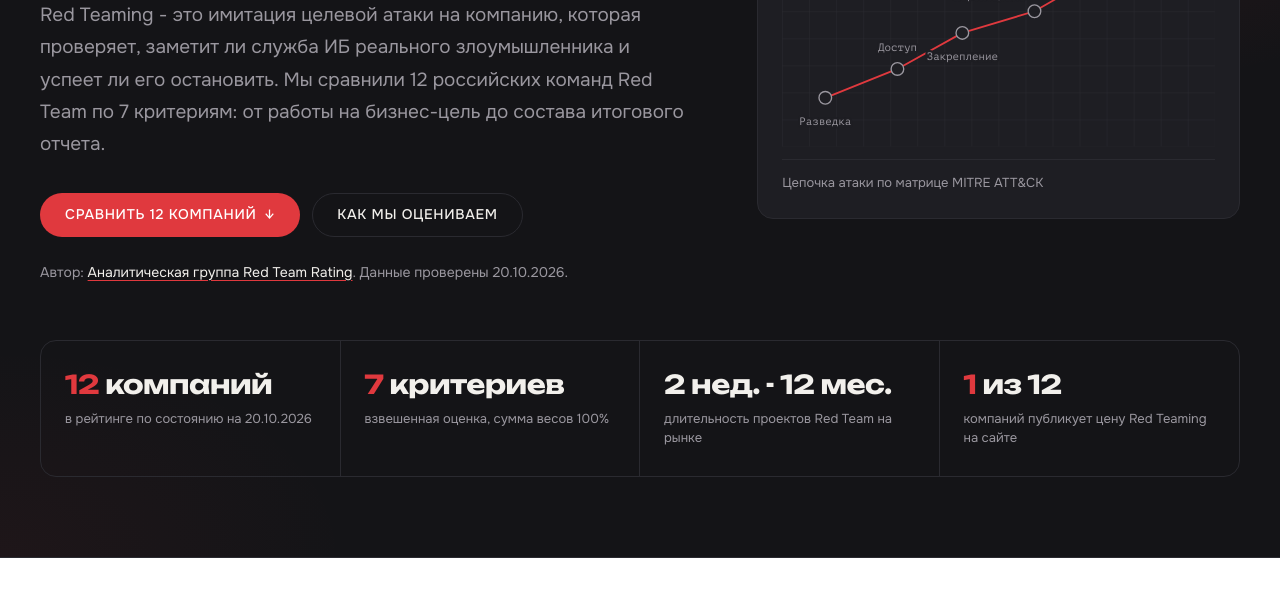
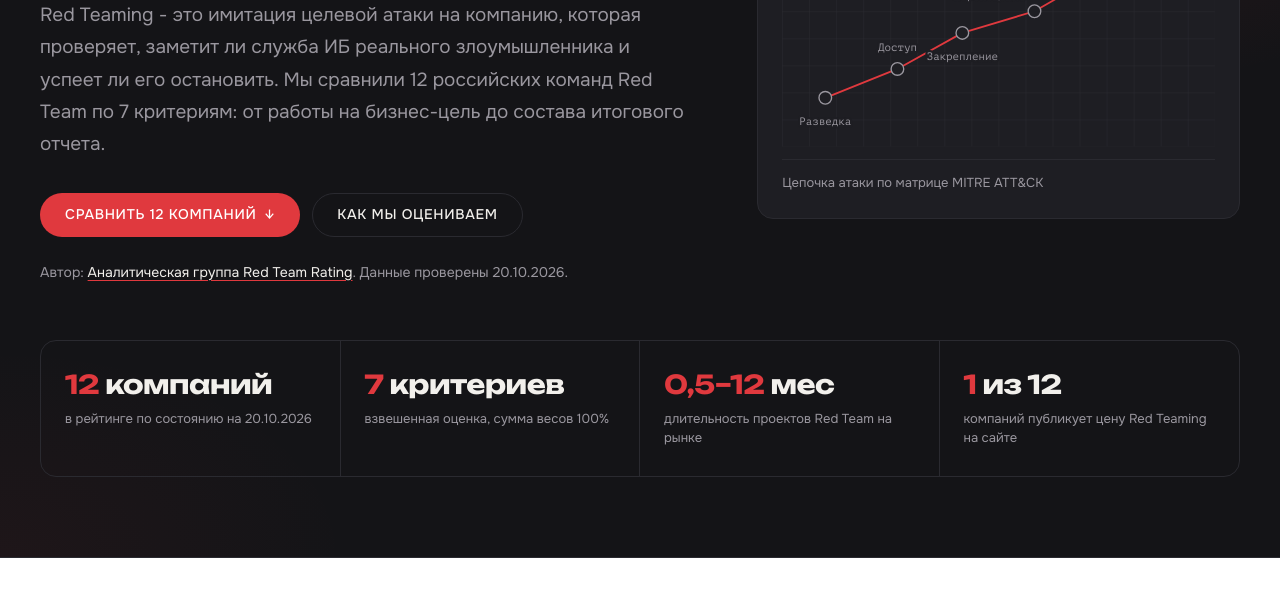
Before and after one commit to StanislavaYar/luchshie-kompanii-po-red-teaming, a plain HTML site: page docs/index.html in a window 1280 px wide. Shown: the part 459-1056 px from the top of the page. Drawn offline with Linux system fonts and the light colour scheme.

Commit message:
Hero stats: duration tile as red '0,5–12 мес'
Co-Authored-By: Claude Opus 5.5 <noreply@anthropic.com>

```diff
--- a/docs/index.html
+++ b/docs/index.html
@@ -180,7 +180,7 @@
     <ul class="rtr-stats">
       <li class="rtr-stat"><p class="rtr-stat__value"><em>12</em> компаний</p><p class="rtr-stat__text">в рейтинге по состоянию на 20.10.2026</p></li>
       <li class="rtr-stat"><p class="rtr-stat__value"><em>7</em> критериев</p><p class="rtr-stat__text">взвешенная оценка, сумма весов 100%</p></li>
-      <li class="rtr-stat"><p class="rtr-stat__value">2&nbsp;нед.&nbsp;- 12&nbsp;мес.</p><p class="rtr-stat__text">длительность проектов Red Team на рынке</p></li>
+      <li class="rtr-stat"><p class="rtr-stat__value"><em>0,5–12</em> мес</p><p class="rtr-stat__text">длительность проектов Red Team на рынке</p></li>
       <li class="rtr-stat"><p class="rtr-stat__value"><em>1</em> из 12</p><p class="rtr-stat__text">компаний публикует цену Red Teaming на сайте</p></li>
     </ul>
   </div>
```
Also changed, not shown: src/content-glavnaya.html (+1 -1 lines).
